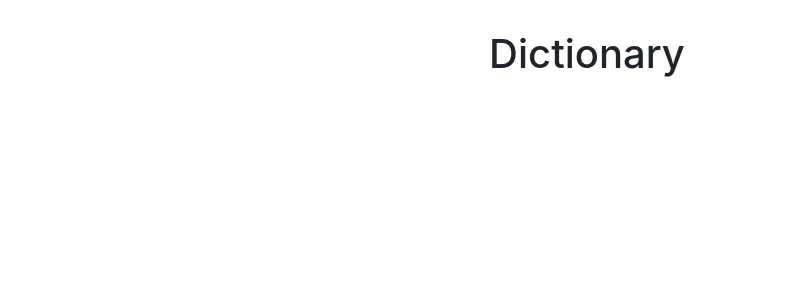
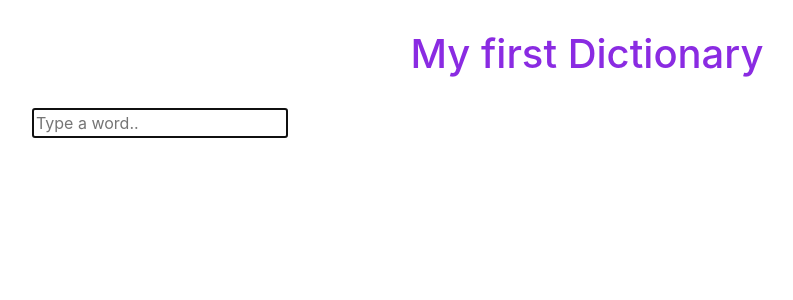
Before and after one commit to ok-sana-code/dictionary-project, a React (Create React App) app: page / in a window 1280 px wide. Shown: the top 300 px of the page, without its empty margins (53-846 px from the left). Built offline with nearby package versions, Linux system fonts and the light colour scheme.

Commit message:
Added Search engine

```diff
--- a/src/App.css
+++ b/src/App.css
@@ -1,4 +1,5 @@
 .App h1{
  text-align: center;
   margin: 30px auto;
+  color: blueviolet;
 }
--- a/src/App.js
+++ b/src/App.js
@@ -1,13 +1,16 @@
-
+import React from 'react';
+import Dictionary from "./Dictionary"
 import './App.css';
 
 export default function App() {
   return (
     <div className="App">
-      <header className="App-header">
-       <h1>Dictionary</h1>
-
-      </header>
+      <div className='container'>
+        <header className="App-header">
+          <h1>My first Dictionary</h1>
+          <Dictionary />
+        </header>
+      </div>
     </div>
   );
 }
--- /dev/null
+++ b/src/Dictionary.js
@@ -0,0 +1,25 @@
+import React, {useState} from "react";
+import "./Dictionary.css"
+
+export default function Dictionary(){
+
+let[keyword,setKeyword] = useState("")
+
+function search(event){
+    event.preventDefault();
+    alert(`Searchind for ${keyword} definition`);
+}
+
+function HandleChangeValue(response){
+    setKeyword(response.target.value)
+}
+
+
+    return <div className="Dictionary">
+        <form onSubmit={search}>
+            <input type="rearch" placeholder="Type a word.." autoFocus={true} onChange={HandleChangeValue}>
+            </input>
+        </form>
+
+       </div>;
+}
```
Also changed, not shown: src/Dictionary.css (added).
